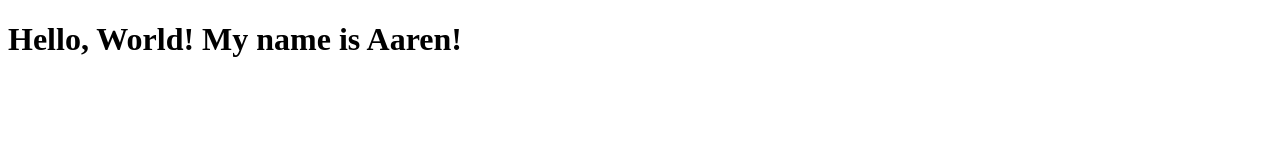
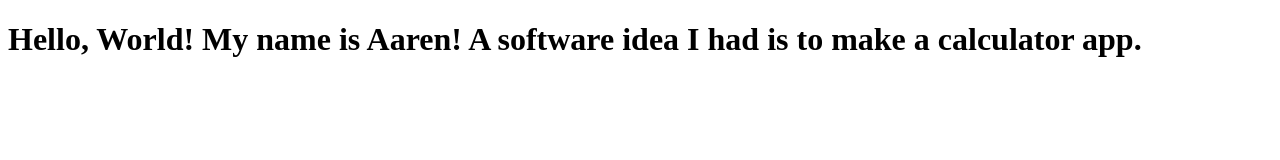
Before and after one commit to Aaren-Quintero/CS3338-first-project, a plain HTML site: page index.html in a window 1280 px wide. Drawn offline with Linux system fonts and the light colour scheme.

Commit message:
Added final project idea to index.html

```diff
--- a/index.html
+++ b/index.html
@@ -6,6 +6,7 @@
     <title>My First Project</title>
 </head>
 <body>
-    <h1>Hello, World! My name is Aaren!</h1>
+    <h1>Hello, World! My name is Aaren!
+	A software idea I had is to make a calculator app.</h1>
 </body>
 </html>
```
